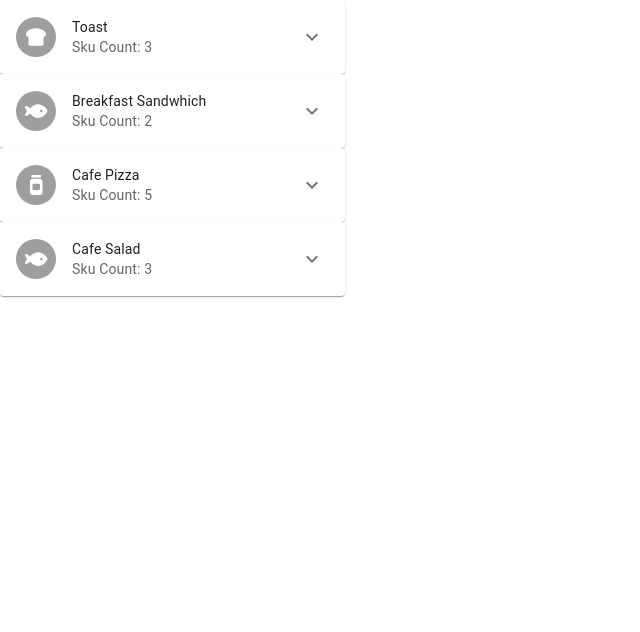
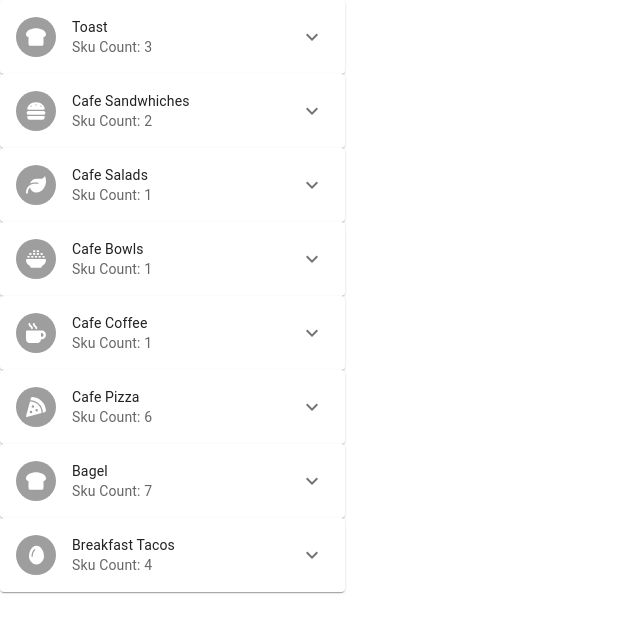
Before and after one commit to benrich322/recipe_management, a React (Vite) app in the folder react-app/: page / in a window 1280 px wide. Shown: the top 632 px of the page, without its empty margins (0-640 px from the left). Built offline with nearby package versions, Linux system fonts and the light colour scheme.

Commit message:
add icons

```diff
--- a/react-app/src/App.tsx
+++ b/react-app/src/App.tsx
@@ -1,10 +1,38 @@
 import RecipeReviewCard from "./components/Card";
-import { faBreadSlice, faFish, faJar } from "@fortawesome/free-solid-svg-icons";
+import {
+  faBowlRice,
+  faBreadSlice,
+  faBurger,
+  faEgg,
+  faFish,
+  faJar,
+  faLeaf,
+  faMugHot,
+  faPizzaSlice,
+} from "@fortawesome/free-solid-svg-icons";
 
 function App() {
-  let categories = ["Toast", "Breakfast Sandwhich", "Cafe Pizza", "Cafe Salad"];
-  let counts = [3, 2, 5, 3];
-  let icons = [faBreadSlice, faFish, faJar, faFish];
+  let categories = [
+    "Toast",
+    "Cafe Sandwhiches",
+    "Cafe Salads",
+    "Cafe Bowls",
+    "Cafe Coffee",
+    "Cafe Pizza",
+    "Bagel",
+    "Breakfast Tacos",
+  ];
+  let counts = [3, 2, 1, 1, 1, 6, 7, 4];
+  let icons = [
+    faBreadSlice,
+    faBurger,
+    faLeaf,
+    faBowlRice,
+    faMugHot,
+    faPizzaSlice,
+    faBreadSlice,
+    faEgg,
+  ];
 
   return (
     <div>
```
